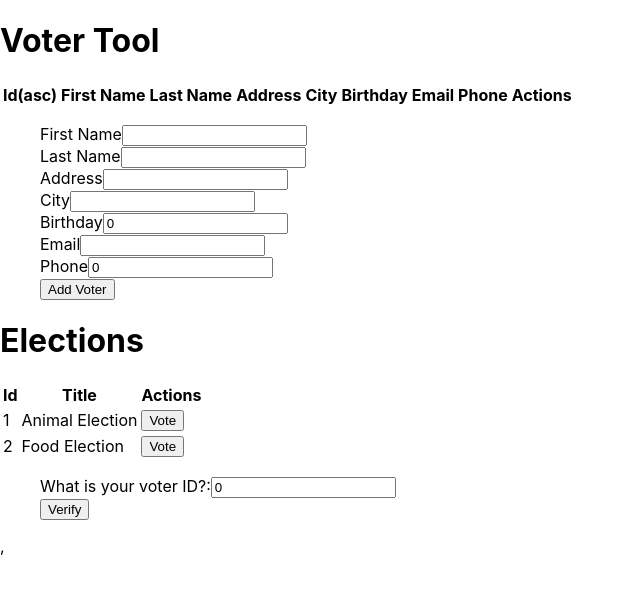
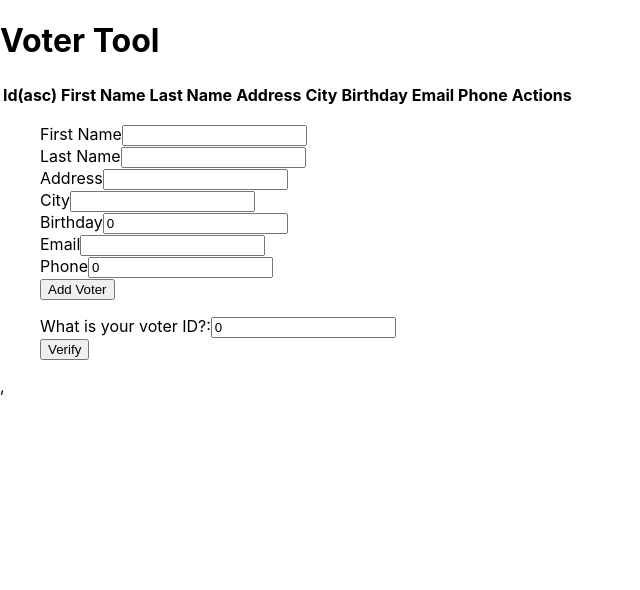
Before and after one commit to jsalazar7/react-class-project, a React (Create React App) app in the folder vote-app/: page /voter in a window 1280 px wide. Shown: the top 590 px of the page, without its empty margins (0-640 px from the left). Built offline with nearby package versions, Linux system fonts and the light colour scheme.

Commit message:
elections container

```diff
--- a/vote-app/src/components/voters/VoterTool.tsx
+++ b/vote-app/src/components/voters/VoterTool.tsx
@@ -41,7 +41,6 @@ export function VoterTool(props: VoterToolProps) {
                       onSaveVoter={saveVoter} onCancelVoter={cancelVoter}
                       onSortVoters={sortVoters} />
             <VoterForm buttonText="Add Voter" onSubmitVoter={addVoter} />
-            <Elections />
             <VoterAuthForm
                 onVerifyVoter={console.log}
             />
```
